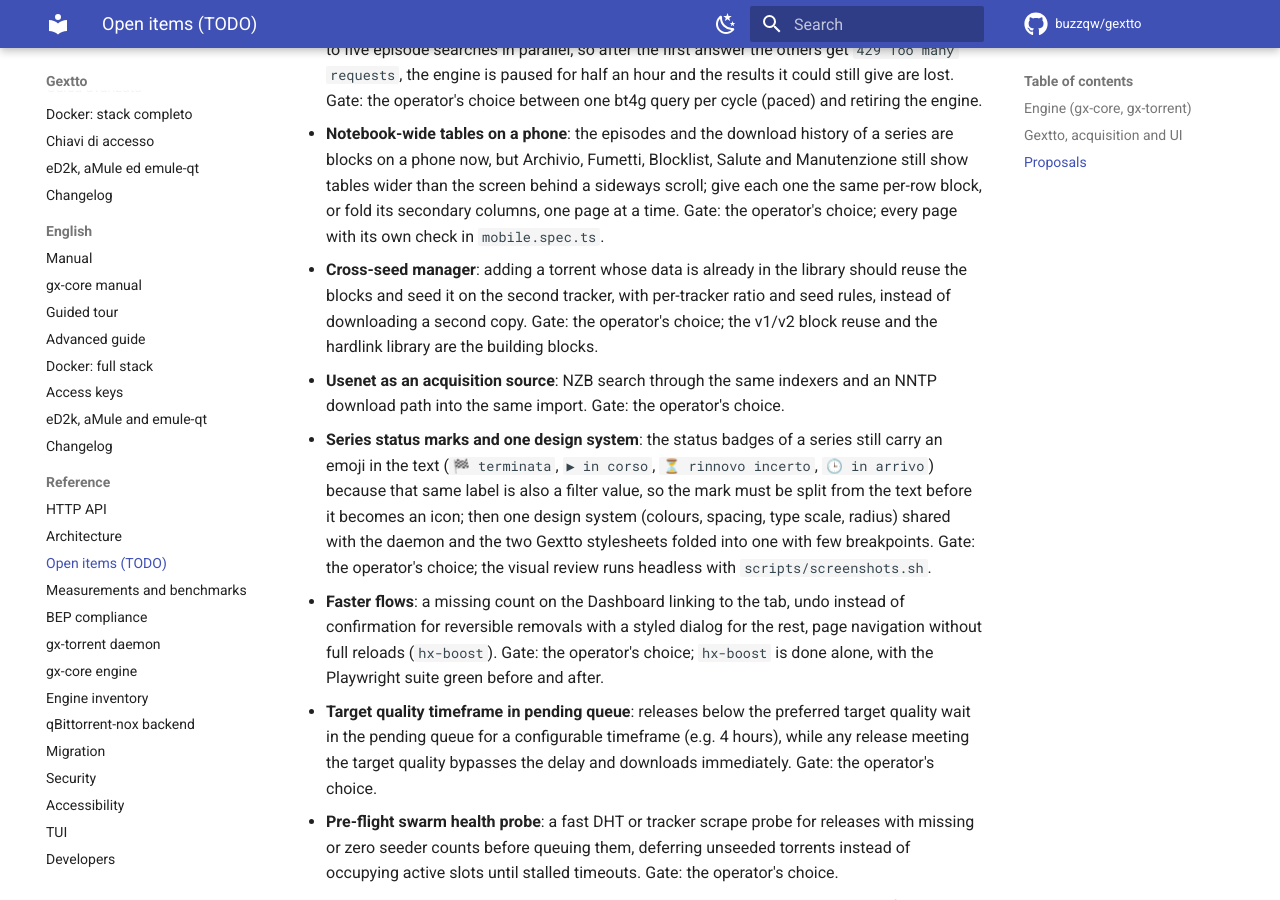
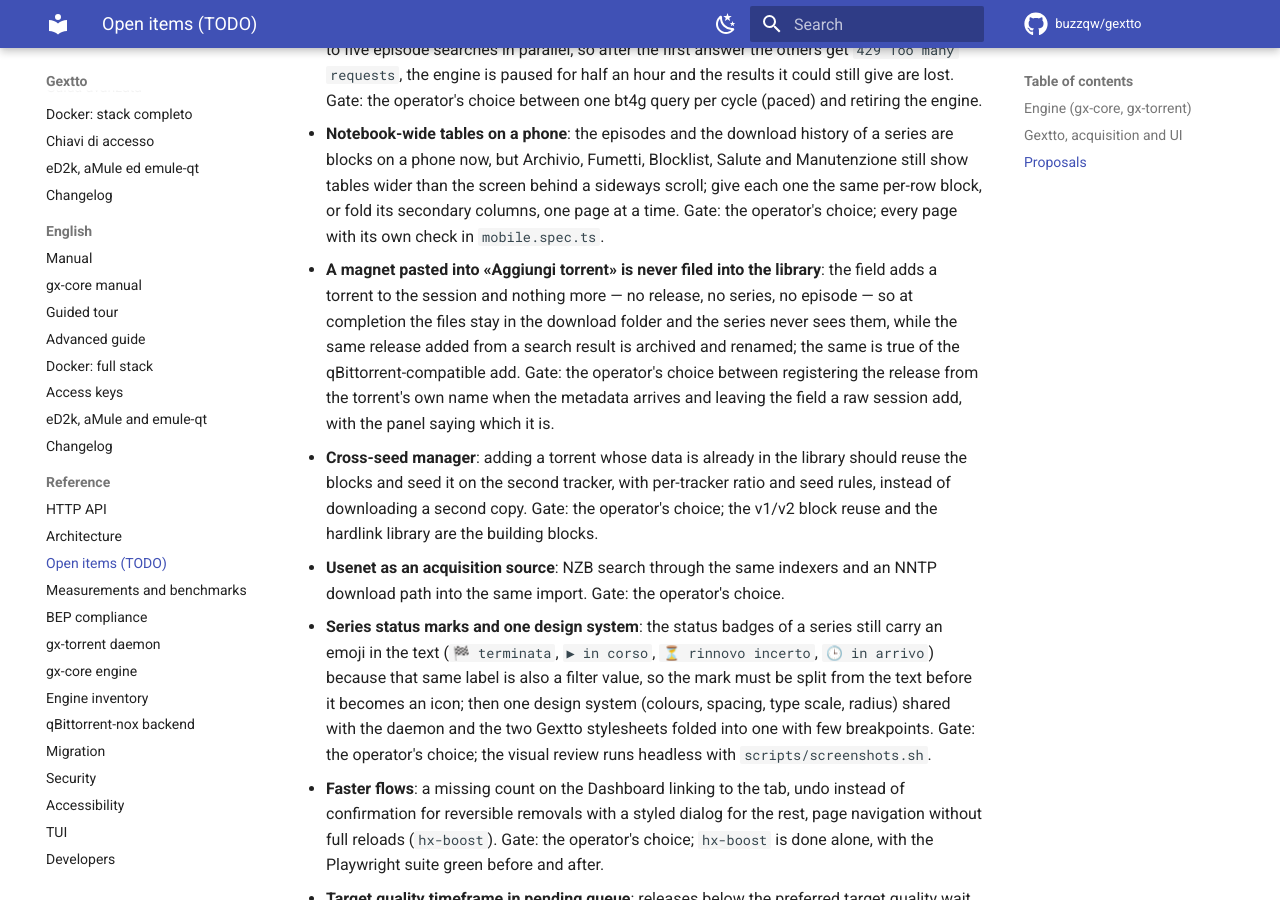
Before and after one commit to buzzqw/gextto, an MkDocs documentation site: the page built from docs/todo.md, in a window 1280 px wide and 900 px high, scrolled down 2054 px. Built offline with MkDocs 1.6.1 and Material for MkDocs 9.7.7, drawn with Linux system fonts in a browser that asks for light colours; comment, search, counter and statistics services are not loaded.

Commit message:
docs: a pasted magnet leaves no release to file into the library

```diff
--- a/docs/todo.md
+++ b/docs/todo.md
@@ -79,6 +79,8 @@ Each waits for the operator's choice.
 
 - **Notebook-wide tables on a phone**: the episodes and the download history of a series are blocks on a phone now, but Archivio, Fumetti, Blocklist, Salute and Manutenzione still show tables wider than the screen behind a sideways scroll; give each one the same per-row block, or fold its secondary columns, one page at a time. Gate: the operator's choice; every page with its own check in `mobile.spec.ts`.
 
+- **A magnet pasted into «Aggiungi torrent» is never filed into the library**: the field adds a torrent to the session and nothing more — no release, no series, no episode — so at completion the files stay in the download folder and the series never sees them, while the same release added from a search result is archived and renamed; the same is true of the qBittorrent-compatible add. Gate: the operator's choice between registering the release from the torrent's own name when the metadata arrives and leaving the field a raw session add, with the panel saying which it is.
+
 - **Cross-seed manager**: adding a torrent whose data is already in the library
   should reuse the blocks and seed it on the second tracker, with per-tracker
   ratio and seed rules, instead of downloading a second copy. Gate: the operator's
```
